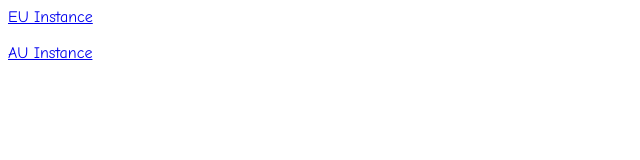
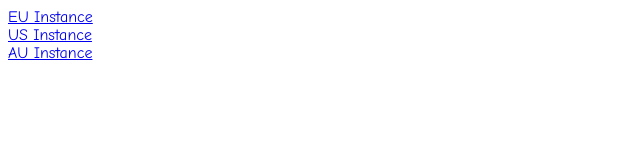
Before and after one commit to berncame/Test-Site, a plain HTML site: page index.html in a window 1280 px wide. Shown: the whole page, without its empty margins (0-640 px from the left). Drawn offline with Linux system fonts and the light colour scheme.

Commit message:
Update index.html

```diff
--- a/index.html
+++ b/index.html
@@ -11,7 +11,7 @@
 
 
        <a href="https://berncame.github.io/Test-Site/EU-instance" title="EU Instance">EU Instance</a><br>
-             <a href="https://berncame.github.io/Test-Site/US-instance" title="US Instance"></a><br>
+             <a href="https://berncame.github.io/Test-Site/US-instance" title="US Instance">US Instance</a><br>
                   <a href="https://berncame.github.io/Test-Site/" title="AU Instance">AU Instance</a><br>
 
 </body>
```
